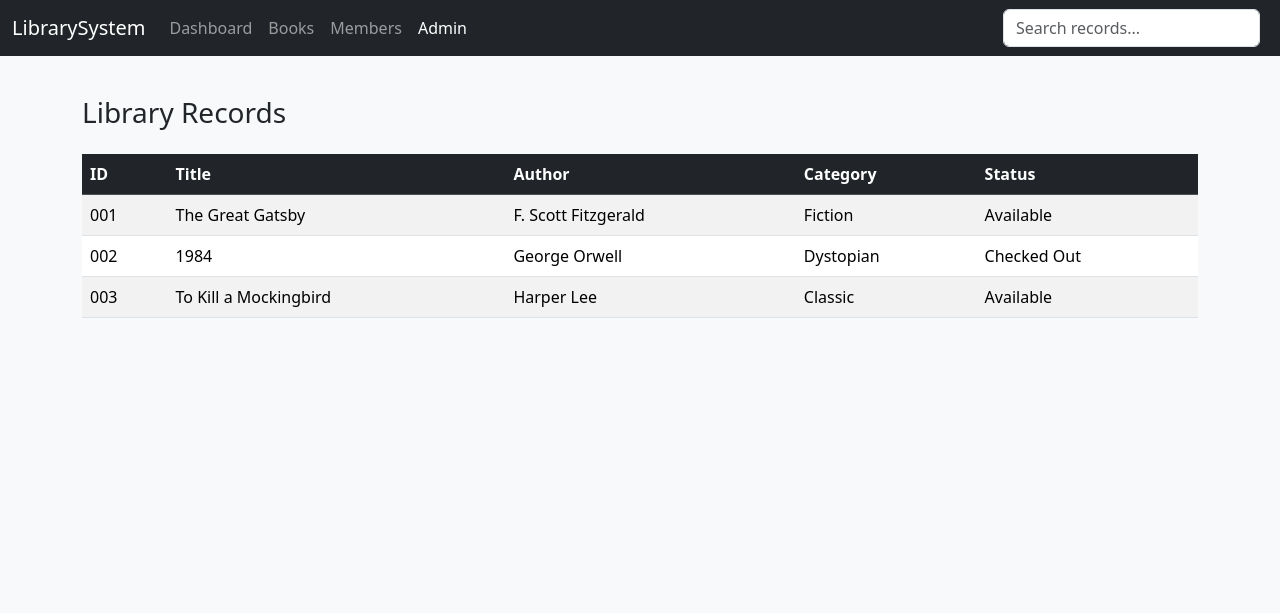
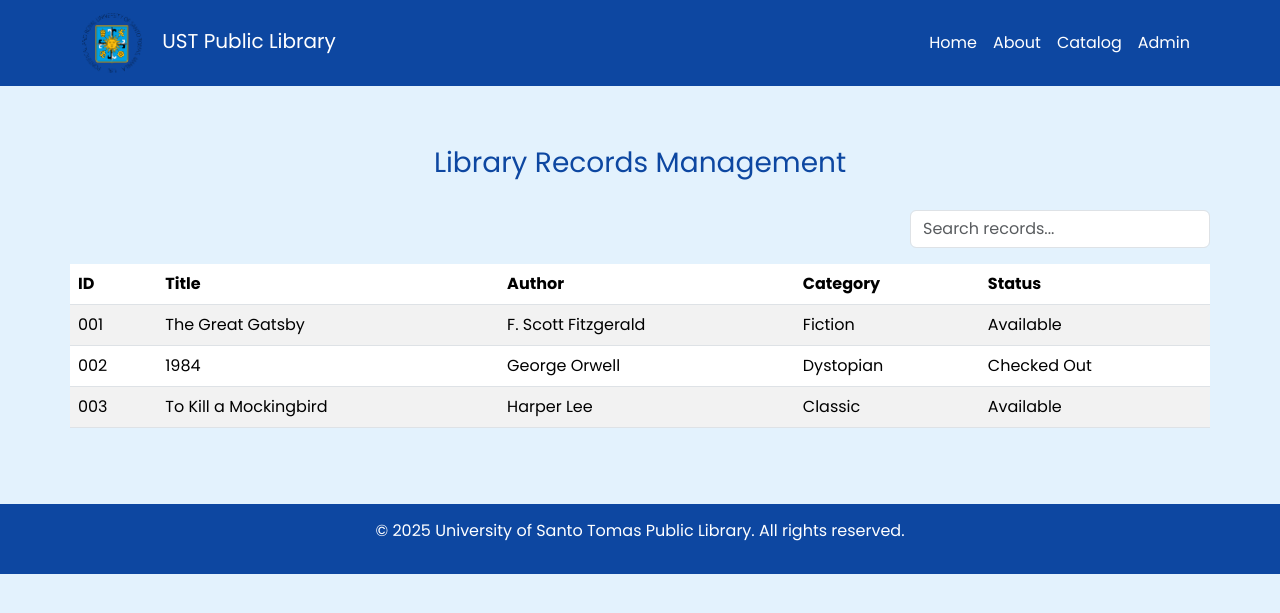
Before and after one commit to Setsoku-Joshua/AppDev2_Finals, a PHP site: page /admin.php in a window 1280 px wide. Shown: the top 613 px of the page. Run offline with PHP 8.4, Linux system fonts and the light colour scheme.

Commit message:
Update admin.php

```diff
--- a/admin.php
+++ b/admin.php
@@ -3,45 +3,91 @@
 <head>
   <meta charset="UTF-8">
   <meta name="viewport" content="width=device-width, initial-scale=1">
-  <title>Library Admin Page</title>
+  <title>Admin | UST Public Library</title>
   <link href="https://cdn.jsdelivr.net/npm/bootstrap@5.3.3/dist/css/bootstrap.min.css" rel="stylesheet">
+  <link href="https://fonts.googleapis.com/css2?family=Poppins:wght@400;700&display=swap" rel="stylesheet">
   <style>
     body {
-      background-color: #f8f9fa;
+      font-family: 'Poppins', sans-serif;
+      background-color: #e3f2fd;
     }
+
+    .navbar {
+      background-color: #0d47a1;
+    }
+
+    .navbar-brand, .nav-link {
+      color: #fff !important;
+    }
+
+    .navbar-brand:hover, .nav-link:hover {
+      color: #90caf9 !important;
+    }
+
+    .logo {
+      height: 60px;
+      margin-right: 15px;
+    }
+
     .table-container {
-      margin-top: 40px;
+      padding: 60px 0;
+    }
+
+    .table-container h3 {
+      color: #0d47a1;
+      margin-bottom: 30px;
+      text-align: center;
+    }
+
+    .table thead {
+      background-color: #0d47a1;
+      color: #fff;
+    }
+
+    footer {
+      background-color: #0d47a1;
+      color: #fff;
+      padding: 15px 0;
+      text-align: center;
+    }
+
+    .form-control {
+      max-width: 300px;
     }
   </style>
 </head>
 <body>
 
 <!-- Navbar -->
-  <nav class="navbar navbar-expand-lg navbar-dark bg-dark">
-    <div class="container-fluid">
-      <a class="navbar-brand" href="#">LibrarySystem</a>
+<nav class="navbar navbar-expand-lg">
+  <div class="container">
+    <a href="#" class="navbar-brand">
+      <img src="images/logo.png" alt="Library Logo" class="logo">
+      UST Public Library
+    </a>
     <button class="navbar-toggler" type="button" data-bs-toggle="collapse" data-bs-target="#navbarNav">
       <span class="navbar-toggler-icon"></span>
     </button>
     <div class="collapse navbar-collapse" id="navbarNav">
-        <ul class="navbar-nav me-auto mb-2 mb-lg-0">
-          <li class="nav-item"><a class="nav-link" href="#">Dashboard</a></li>
-          <li class="nav-item"><a class="nav-link" href="#">Books</a></li>
-          <li class="nav-item"><a class="nav-link" href="#">Members</a></li>
+      <ul class="navbar-nav ms-auto">
+        <li class="nav-item"><a class="nav-link" href="homepage.php">Home</a></li>
+        <li class="nav-item"><a class="nav-link" href="#about">About</a></li>
+        <li class="nav-item"><a class="nav-link" href="#products">Catalog</a></li>
         <li class="nav-item"><a class="nav-link active" href="#">Admin</a></li>
       </ul>
-        <form class="d-flex" role="search">
-          <input id="searchInput" class="form-control me-2" type="search" placeholder="Search records..." aria-label="Search">
-        </form>
     </div>
   </div>
 </nav>
 
-  <!-- Table Placeholder -->
+<!-- Admin Table Section -->
 <div class="container table-container">
-    <h3 class="mb-4">Library Records</h3>
+  <h3>Library Records Management</h3>
+  <div class="d-flex justify-content-end mb-3">
+    <input id="searchInput" class="form-control" type="search" placeholder="Search records..." aria-label="Search">
+  </div>
+  <div class="table-responsive">
     <table class="table table-striped table-hover" id="recordsTable">
-      <thead class="table-dark">
+      <thead>
         <tr>
           <th>ID</th>
           <th>Title</th>
@@ -72,13 +118,16 @@
           <td>Classic</td>
           <td>Available</td>
         </tr>
-
       </tbody>
     </table>
   </div>
+</div>
+
+<footer>
+  <p>&copy; 2025 University of Santo Tomas Public Library. All rights reserved.</p>
+</footer>
 
 <script>
-
   const searchInput = document.getElementById("searchInput");
   const table = document.getElementById("recordsTable").getElementsByTagName("tbody")[0];
 
```
Lines whose indentation alone changed are shown as unchanged.
